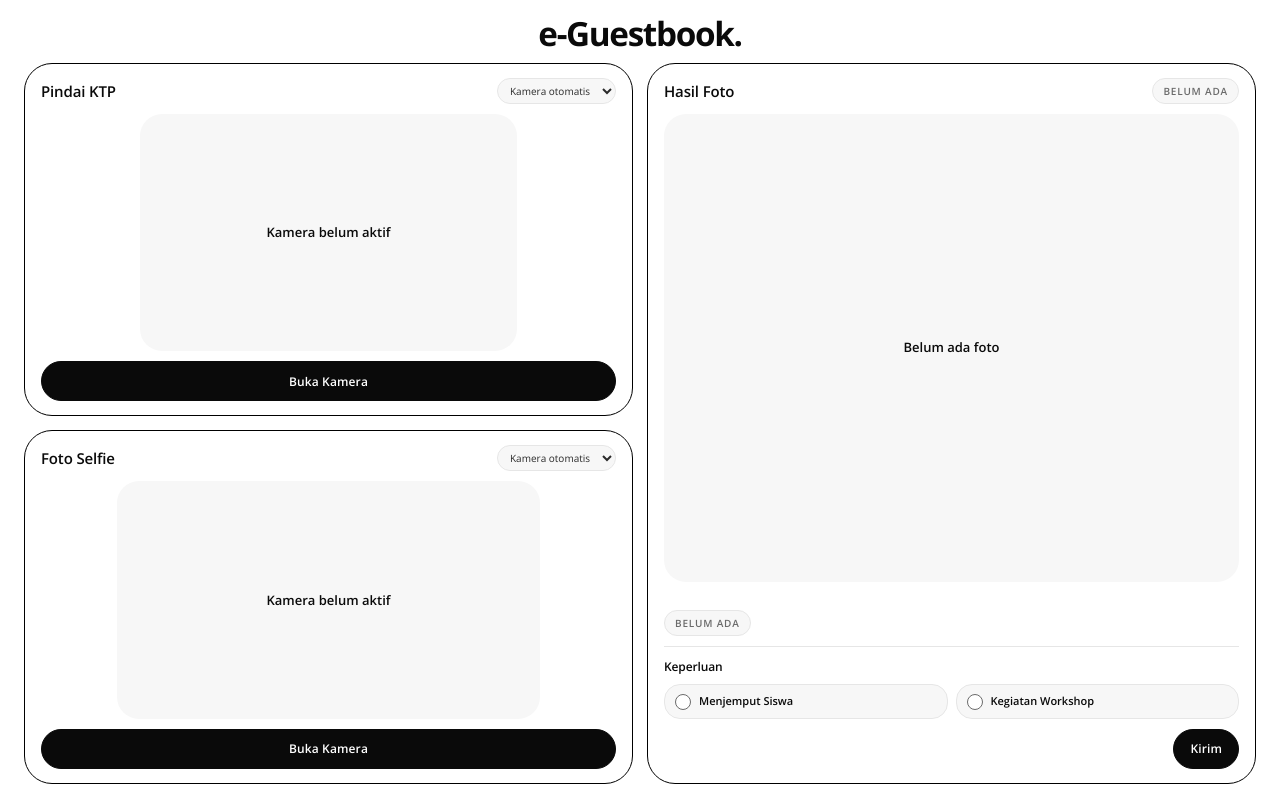
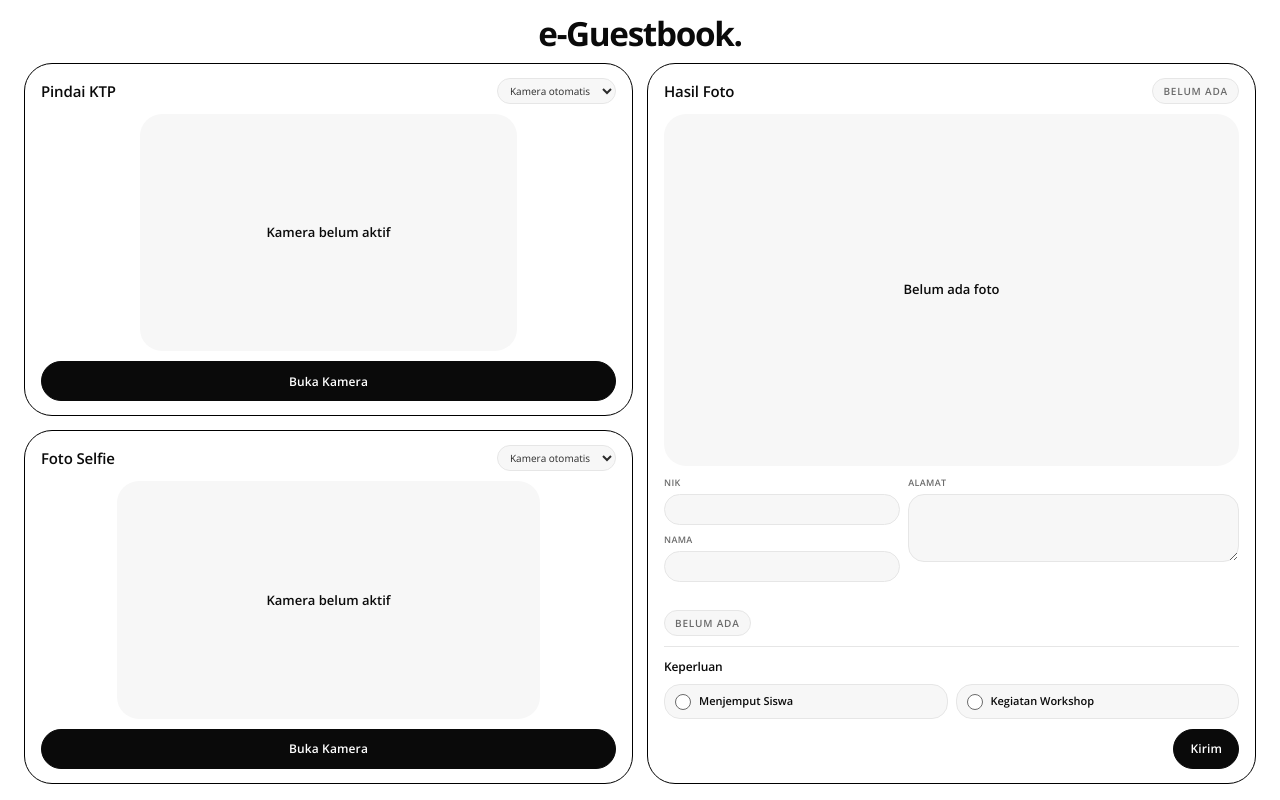
Before and after one commit to HilmiZul/eguestbook, a Vue app: page / in a window 1280 px wide. Built offline with nearby package versions, Linux system fonts and the light colour scheme.

Commit message:
Feat: menampilkan input hasil scan meskipun belum ada foto
- Kolom NIK, Nama, dan Alamat tetap tampil walau data belum ada
- Layout konsisten sebelum dan sesudah foto diambil
- Tidak ada scroll pada Full HD 1920 x 1080

```diff
--- a/src/components/PhotoResultPanel.vue
+++ b/src/components/PhotoResultPanel.vue
@@ -64,8 +64,8 @@ function emitUpdate() {
       {{ notice }}
     </p>
 
-    <!-- Data hasil scan muncul setelah foto diambil -->
-    <div v-if="photo" class="photo-result-panel__fields">
+    <!-- Data hasil scan (selalu tampil agar layout konsisten) -->
+    <div class="photo-result-panel__fields">
       <div class="photo-result-panel__fields-left">
         <label class="photo-result-panel__field">
           <span class="photo-result-panel__label">NIK</span>
```
